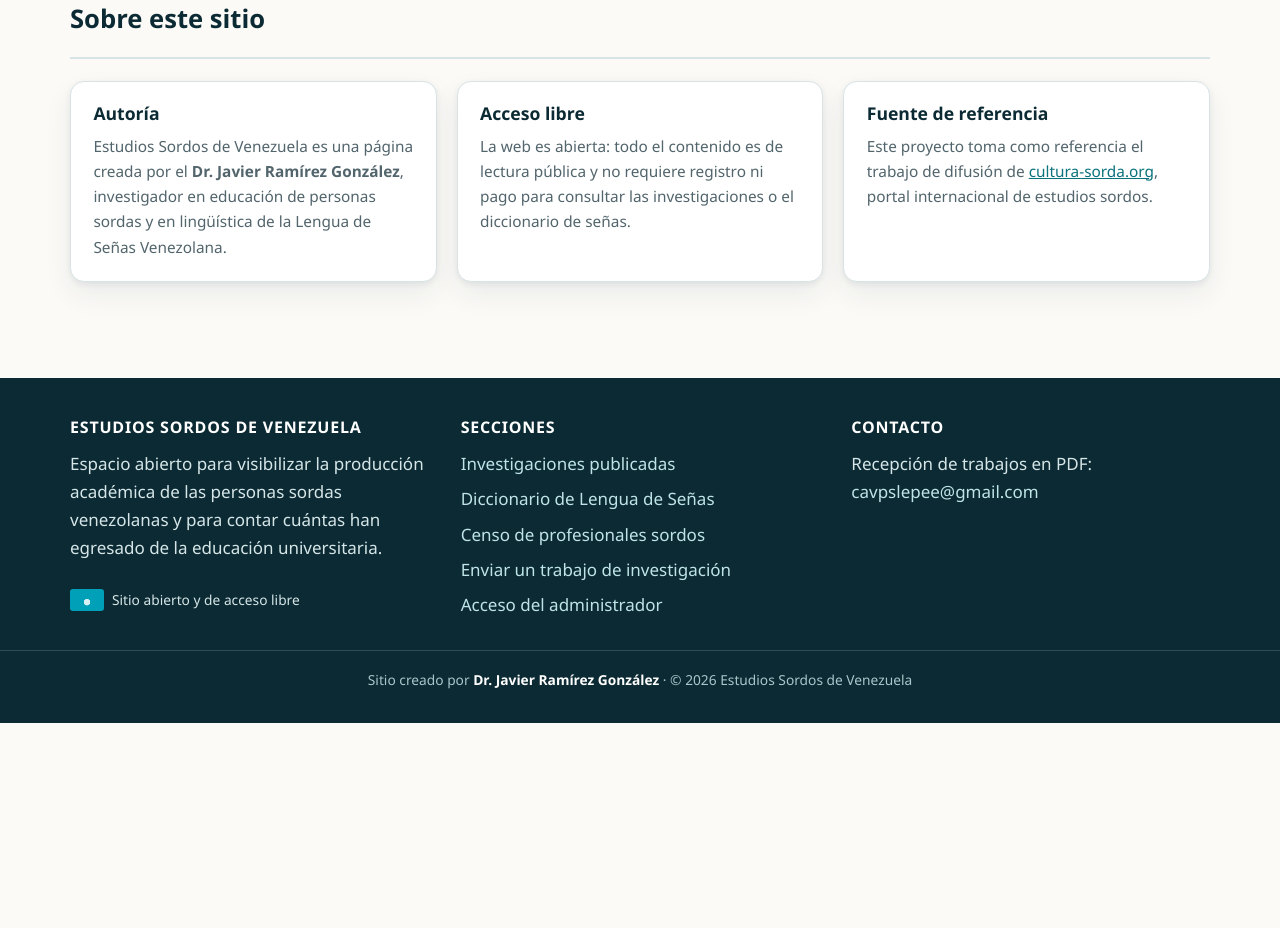
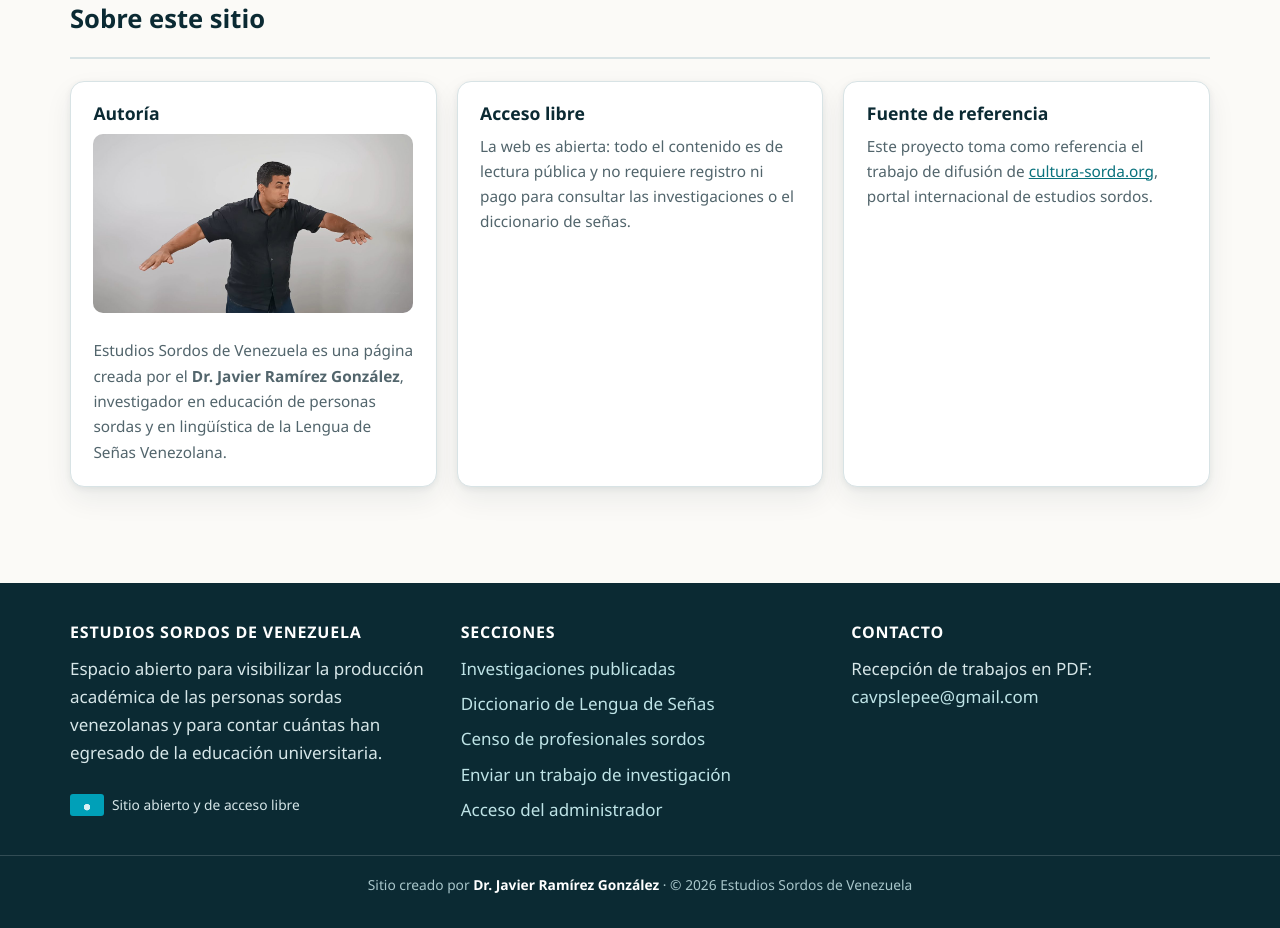
Before and after one commit to cavpslepee-cmyk/estudios-sordos-venezuela, a plain HTML site: page index.html in a window 1280 px wide. Shown: the part 4074-5002 px from the top of the page. Before the commit the page ends 4797 px from the top, so only its background shows below. Drawn offline with nearby package versions, Linux system fonts and the light colour scheme; no server answers.

Commit message:
Agrego la foto del autor a la sección Sobre este sitio
Retrato en lengua de señas del Dr. Javier Ramírez González en la tarjeta
de Autoría, con versión optimizada en JPG (34 KB) del PNG original.

```diff
--- a/css/estilos.css
+++ b/css/estilos.css
@@ -424,6 +424,14 @@
   align-items: center;
   font-size: .88rem;
   color: var(--texto-suave);
+}
+
+.tarjeta-foto {
+  width: 100%;
+  aspect-ratio: 16 / 9;
+  object-fit: cover;
+  border-radius: calc(var(--radio) - 4px);
+  margin-bottom: 1rem;
 }
 
 .tarjeta-texto { color: var(--texto-suave); font-size: .96rem; margin: 0; flex: 1; }
--- a/index.html
+++ b/index.html
@@ -227,6 +227,9 @@
       <div class="rejilla">
         <div class="tarjeta">
           <h3>Autoría</h3>
+          <img class="tarjeta-foto" src="img/autor-javier-ramirez.jpg"
+               alt="El Dr. Javier Ramírez González, autor de este sitio, señea con ambos brazos extendidos frente a un fondo gris"
+               loading="lazy">
           <p class="tarjeta-texto">
             Estudios Sordos de Venezuela es una página creada por el
             <strong>Dr. Javier Ramírez González</strong>, investigador en educación de personas sordas
```
Also changed, not shown: img/Autor.png (added), img/autor-javier-ramirez.jpg (added).
